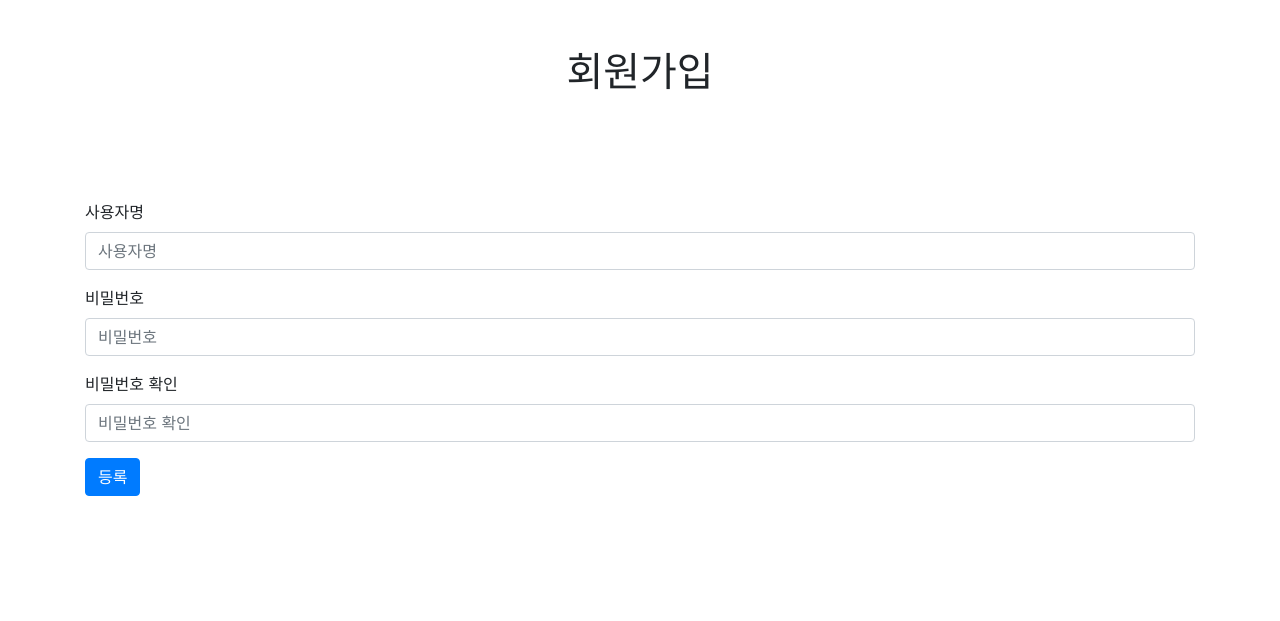
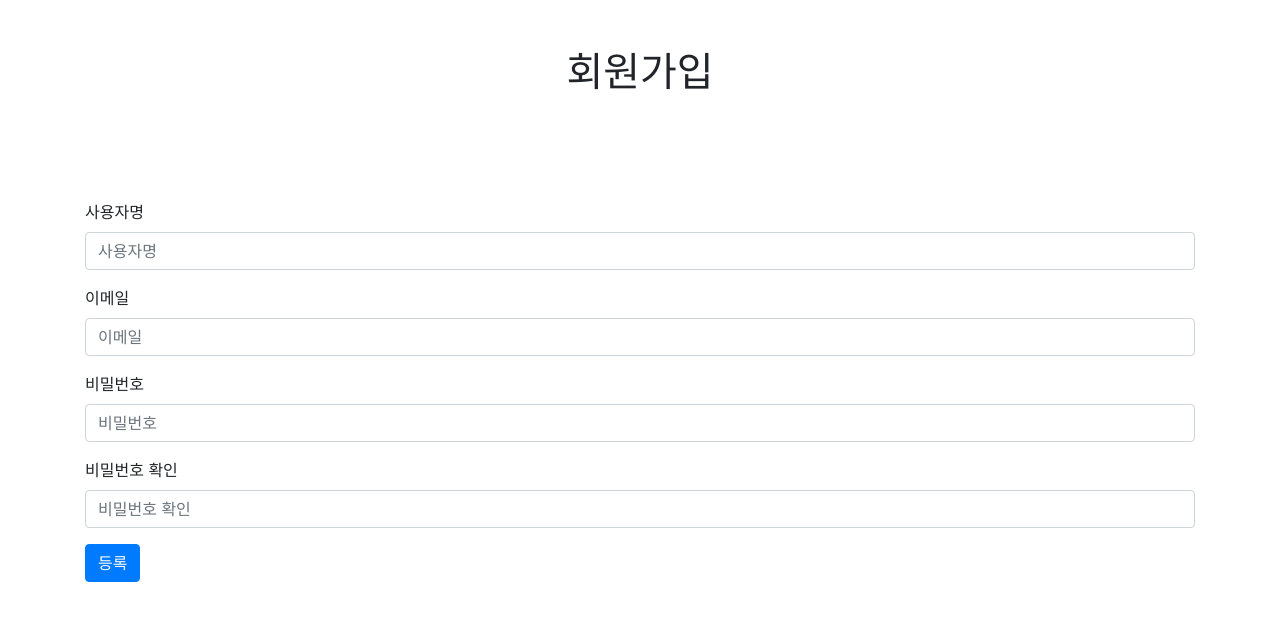
Before and after one commit to louisuss/django_basic, a Django app: page /user/register/ in a window 1280 px wide. Shown: the top 621 px of the page. Run offline with Django 3.2, Linux system fonts and the light colour scheme; some libraries are stand-ins or nearby versions.

Commit message:
Add email form

```diff
--- a/user/templates/register.html
+++ b/user/templates/register.html
@@ -43,6 +43,10 @@
                         <input type="text" class="form-control" id="username" placeholder="사용자명" name="username">
                     </div>
                     <div class="form-group">
+                        <label for="email">이메일</label>
+                        <input type="email" class="form-control" id="email" name="email" placeholder="이메일">
+                    </div>
+                    <div class="form-group">
                         <label for="password">비밀번호</label>
                         <input type="password" class="form-control" id="password" name="password" placeholder="비밀번호">
                     </div>
```
